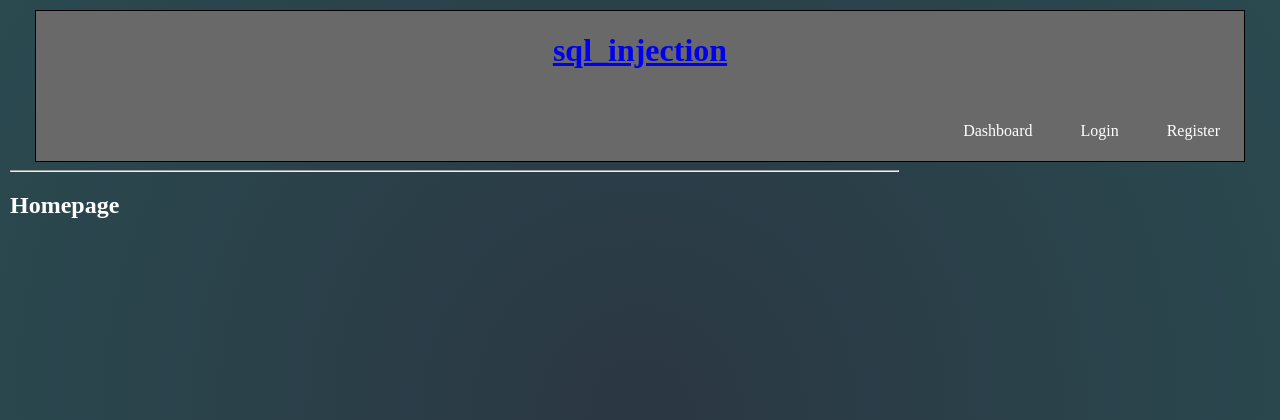
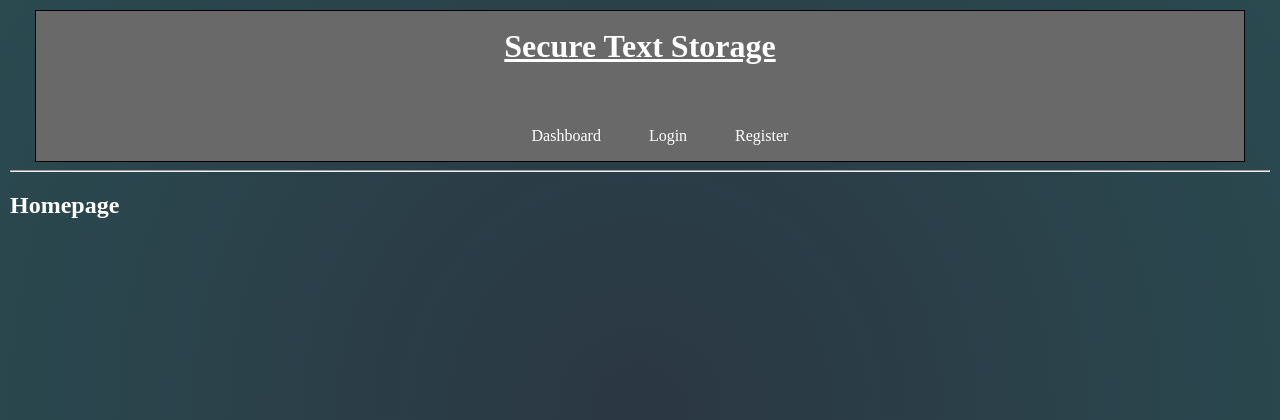
Before and after one commit to Enprogames/SQL-Injection-Example, a Django app: page / in a window 1280 px wide. Shown: the top 420 px of the page. Run offline with Django 4.2, Linux system fonts and the light colour scheme.

Commit message:
Added more styling and changed website title to 'secure text storage'

```diff
--- a/src/static/css/style.css
+++ b/src/static/css/style.css
@@ -1,3 +1,9 @@
+body{
+    background-image: radial-gradient(circle, #2b3743 0%, #2a4a50 100%);
+    margin: 10px;
+    height: 100%;
+    color: white;
+}
 
 .header{
     background-color: DimGray;
@@ -11,10 +17,27 @@
     color:black;
     font-style: fjalla;
 
+    display: flex;
+    align-items: center;
+    justify-content: center;
+    flex-direction: column;
+}
+
+.title {
+    margin: 10px;
+    /* float: left; */
+}
+
+.header a, .header a:visited {
+    color: white;
+}
+.header a {
+    color: white;
 }
 
 .navbar {
-    float: right;
+    text-align: center;
+    /* float: right; */
 }
 
 .navbar ul, .navbar h1 {
@@ -33,12 +56,6 @@
     color: white;
 }
 
-body{
-    background-image: radial-gradient(circle, #2b3743 0%, #2a4a50 100%);
-    margin: 10px;
-    height: 100%;
-    color: white;
-}
 .product{
     width:250px;
     height:600px;
--- a/src/templates/base.html
+++ b/src/templates/base.html
@@ -14,7 +14,9 @@
 
 <body>
     <div class="header">
-        <a href="{% url 'homepage' %}"><h1>sql_injection</h1></a>
+        <div class="title">
+            <a href="{% url 'homepage' %}"><h1>Secure Text Storage</h1></a>
+        </div>
         <div class="navbar">
             <ul>
                 <li>
```
